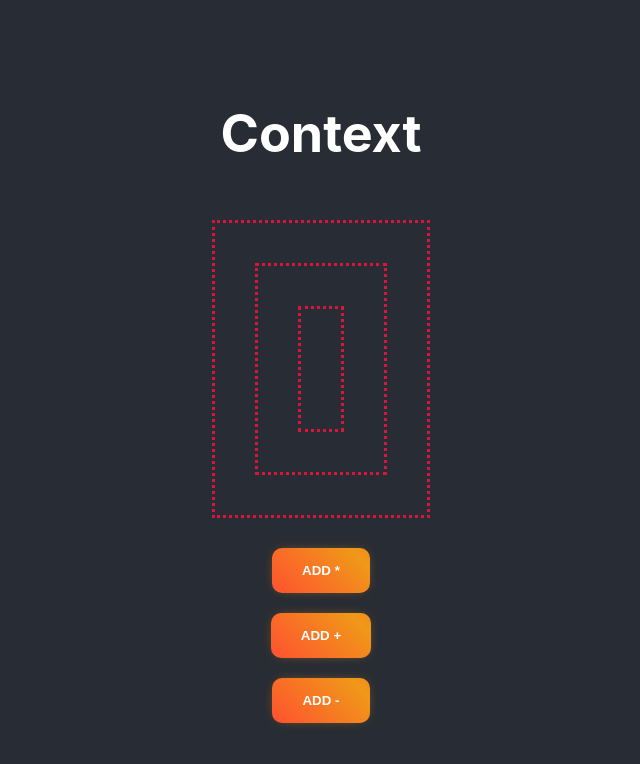
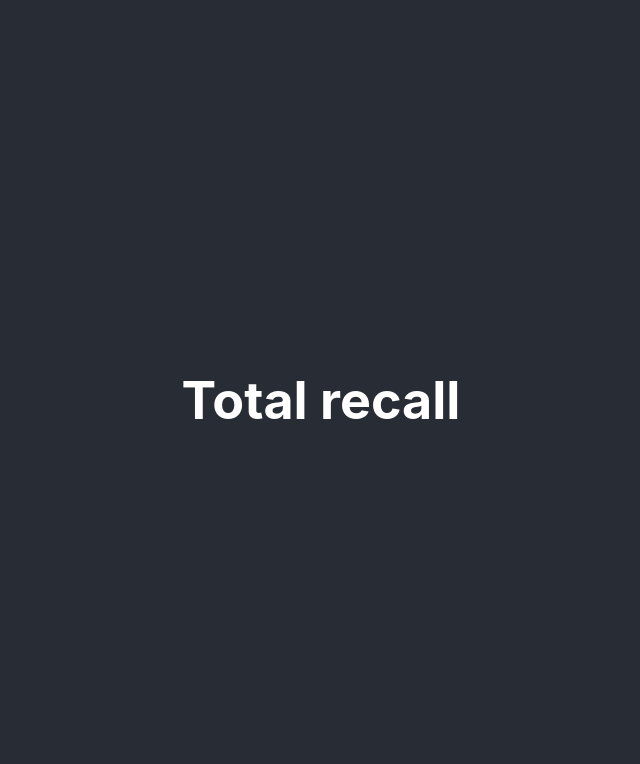
Before and after one commit to Jakavickis/drontai, a React (Create React App) app in the folder r1/: page / in a window 1280 px wide. Shown: the top 764 px of the page, without its empty margins (319-959 px from the left). Built offline with nearby package versions, Linux system fonts and the light colour scheme.

Commit message:
Total recall react

```diff
--- a/r1/src/App.jsx
+++ b/r1/src/App.jsx
@@ -1,29 +1,17 @@
 
-import { useState } from 'react';
+
 import './App.scss';
-import DataPlus from './Components/012/DataPlus';
-import L1 from './Components/012/L1';
 
 function App() {
 
-    const [stars, setStars] = useState('');
-    const [pluses, setPluses] = useState('')
-    const [minuses, setMinuses] = useState('')
 
     return (
         <div className="App">
-            <DataPlus.Provider value={{
-                pluses: pluses,
-                minuses: minuses
-            }}>
-                <header className="App-header">
-                    <h1>Context</h1>
-                    <L1 stars={stars} />
-                    <button onClick={() => setStars(s => s + '*')}>ADD *</button>
-                    <button onClick={() => setPluses(s => s + '+')}>ADD +</button>
-                    <button onClick={() => setMinuses(s => s + '-')}>ADD - </button>
-                </header>
-            </DataPlus.Provider>
+
+            <header className="App-header">
+                <h1>Total recall</h1>
+            </header>
+
         </div >
     );
 }
```
Also changed, not shown: r1/src/012Provider.jsx (added, +31 -0 lines).
